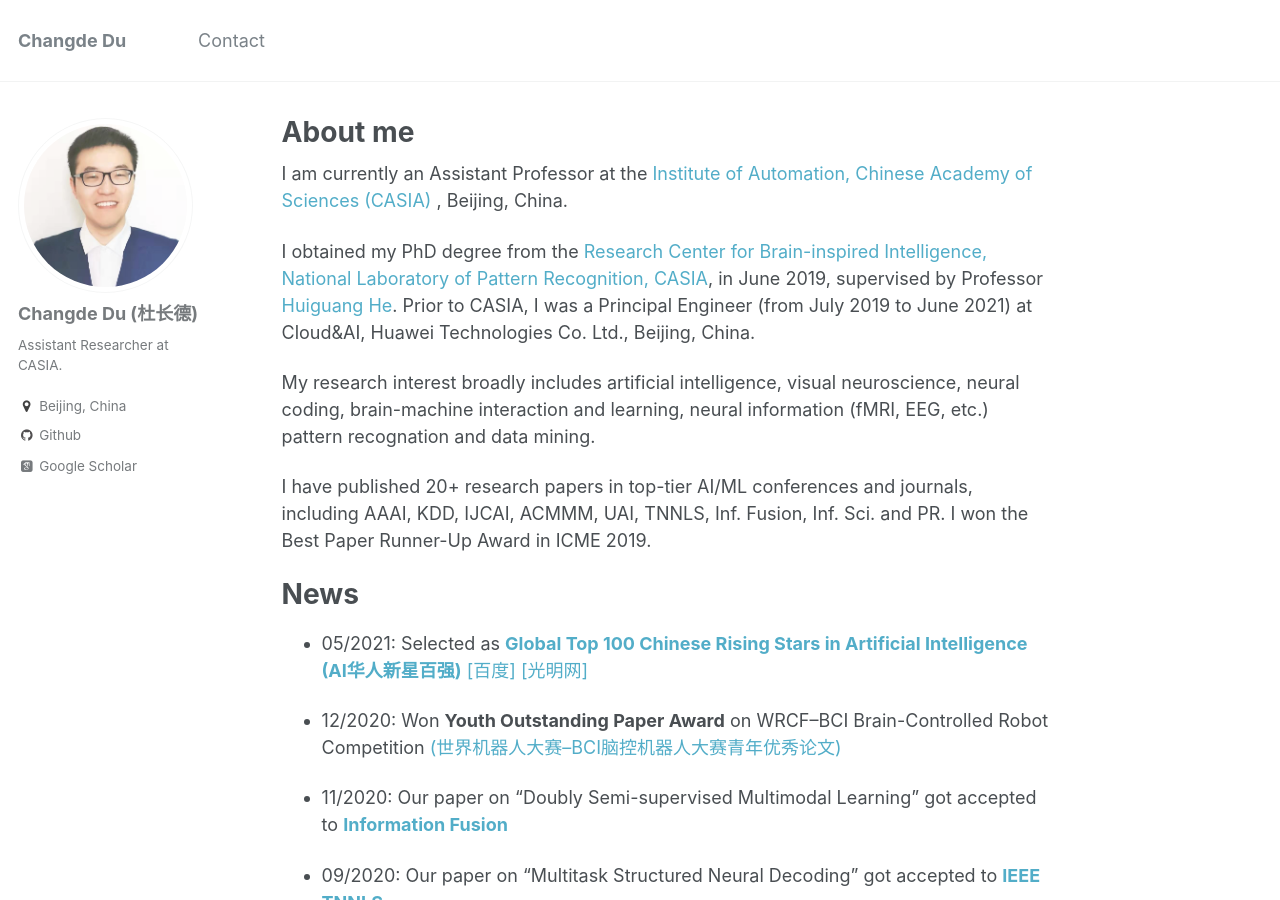
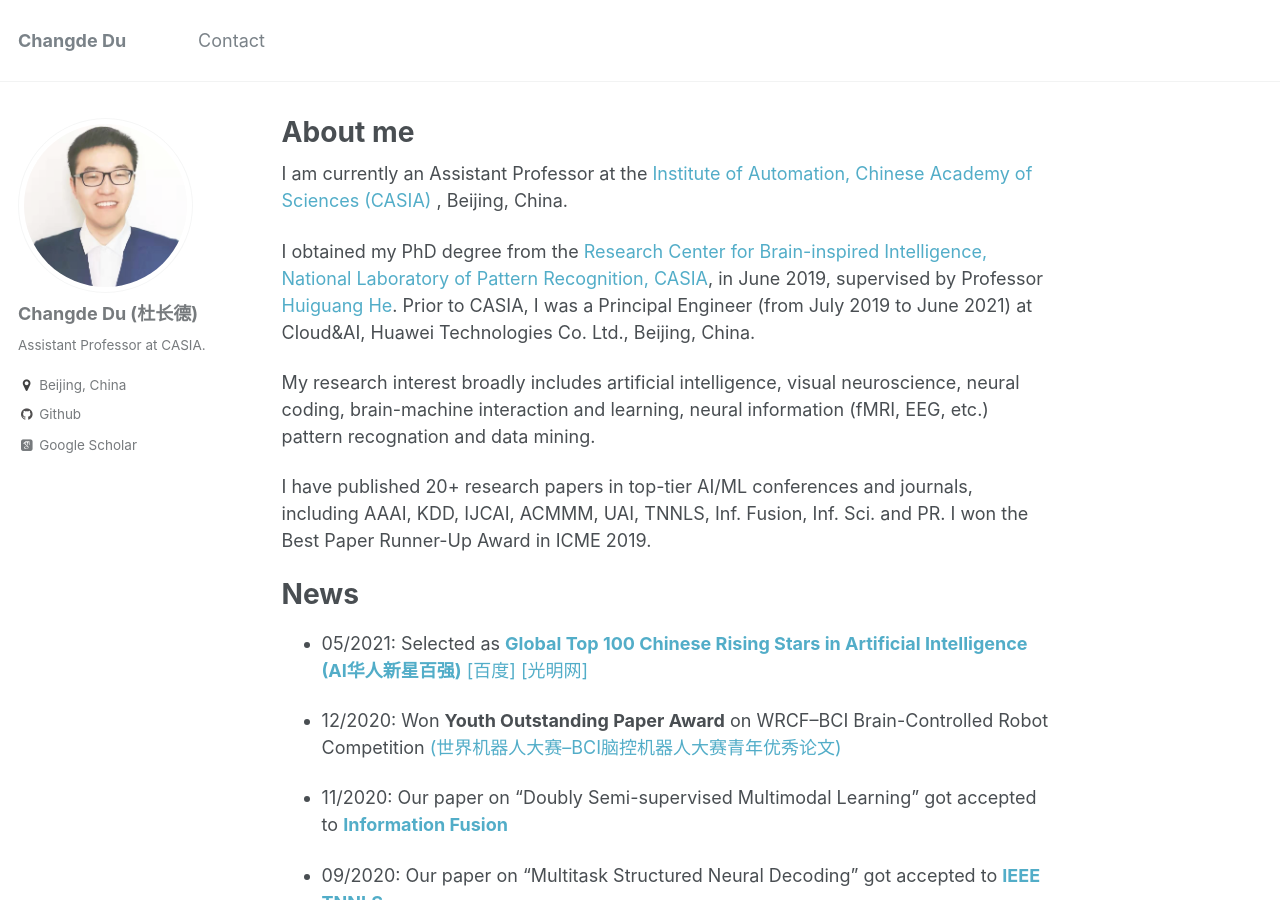
Before and after one commit to ChangdeDu/changdedu.github.io, a Jekyll site: the page built from _pages/about.md, in a window 1280 px wide and 900 px high. Built offline with Jekyll 4.4.1, drawn with Linux system fonts in a browser that asks for light colours; some web fonts are replaced.

Commit message:
Update _config.yml

```diff
--- a/_config.yml
+++ b/_config.yml
@@ -10,7 +10,7 @@ locale                   : "China"
 title                    : "Changde Du"
 title_separator          : "-"
 name                     : &name "Changde Du"
-description              : &description "Assistant Researcher at CASIA"
+description              : &description "Assistant Professor  at CASIA"
 url                      : https://changdedu.github.io # the base hostname & protocol for your site e.g. "https://mmistakes.github.io"
 baseurl                  : "" # the subpath of your site, e.g. "/blog"
 repository               : "changdedu.github.io"
@@ -81,7 +81,7 @@ analytics:
 author:
   name             : "Changde Du (杜长德)"
   avatar           : "profile.jpg"
-  bio              : "Assistant Researcher at CASIA."
+  bio              : "Assistant Professor at CASIA."
   location         : "Beijing, China"
   employer         :
   googlescholar    : "https://scholar.google.com/citations?user=ef2EFsYAAAAJ&hl=zh-CN"
```
